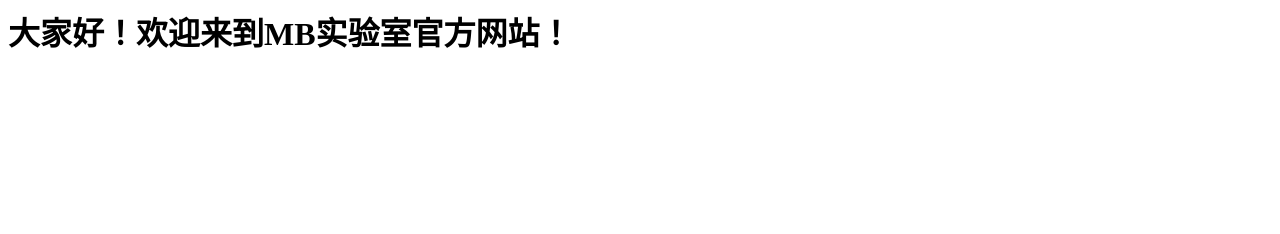
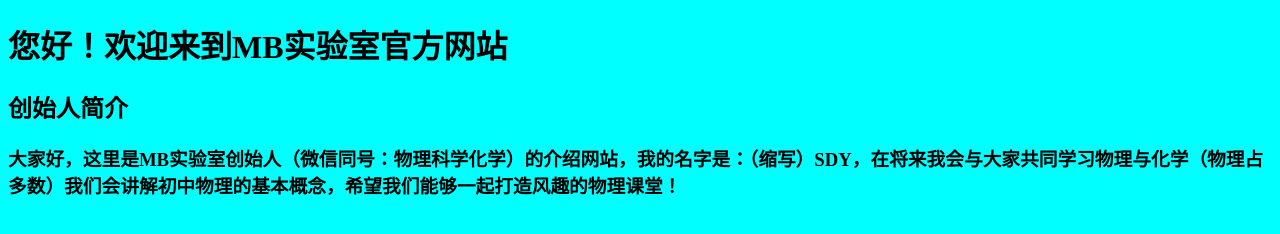
Before and after one commit to SDeY666/mb, a plain HTML site: page index.html in a window 1280 px wide. Drawn offline with Linux system fonts and the light colour scheme.

Commit message:
Update index.html

```diff
--- a/index.html
+++ b/index.html
@@ -1 +1,14 @@
-<h1>大家好！欢迎来到MB实验室官方网站！</h1>
+<!DOCTYPE html>
+<html>
+<head>
+	<meta charset="utf-8">
+	<meta name="viewport" content="width=device-width, initial-scale=1">
+	<title>MB实验室官方网页</title>
+</head>
+<body>
+<h1>您好！欢迎来到MB实验室官方网站</h1>
+<h2>创始人简介</h2>
+<h3><body style="color: black;">大家好，这里是MB实验室创始人（微信同号：物理科学化学）的介绍网站，我的名字是：（缩写）SDY，在将来我会与大家共同学习物理与化学（物理占多数）我们会讲解初中物理的基本概念，希望我们能够一起打造风趣的物理课堂！</body></h3>
+<body bgcolor="#00FFFF">
+</body>
+</html>
```
